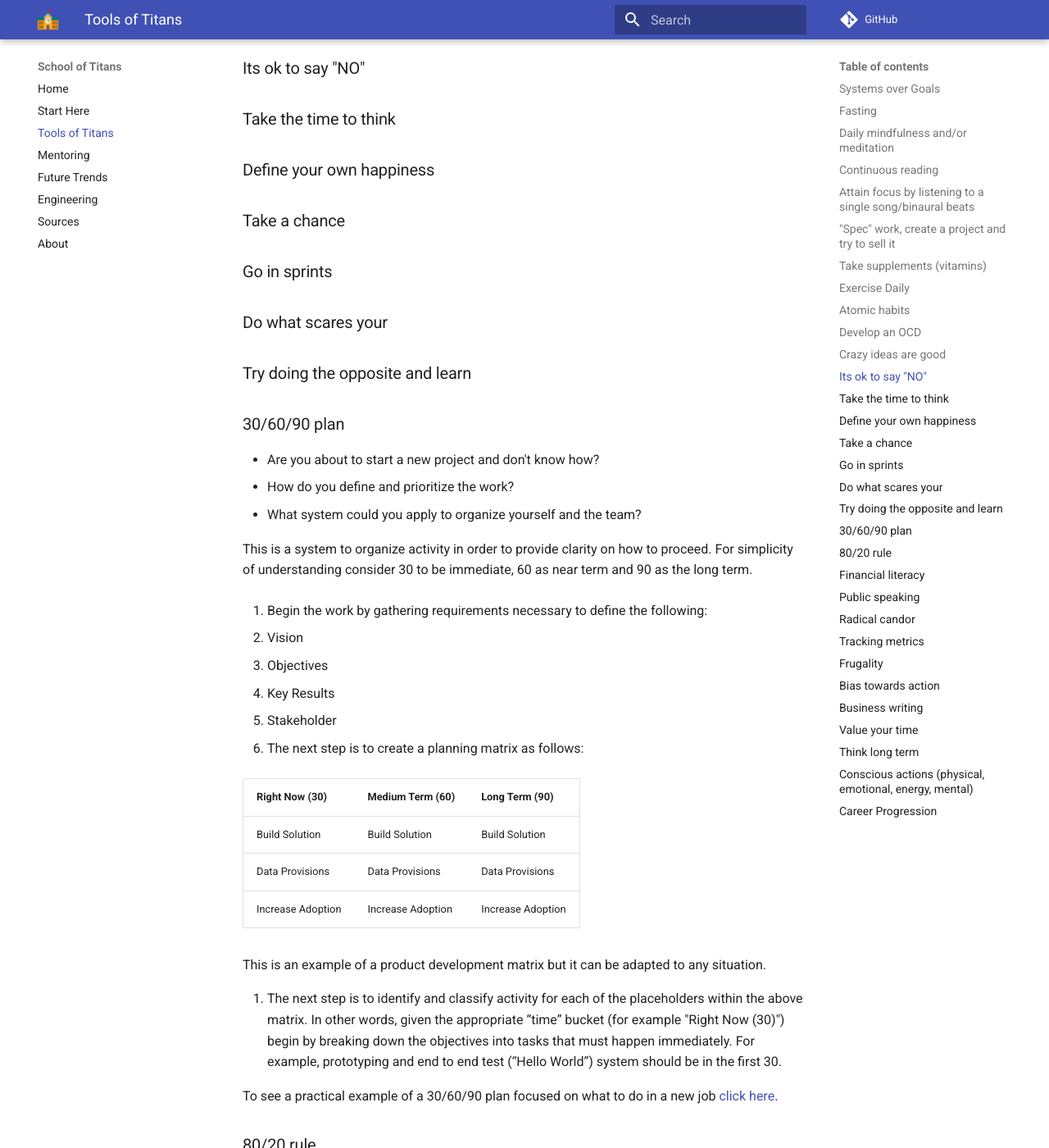
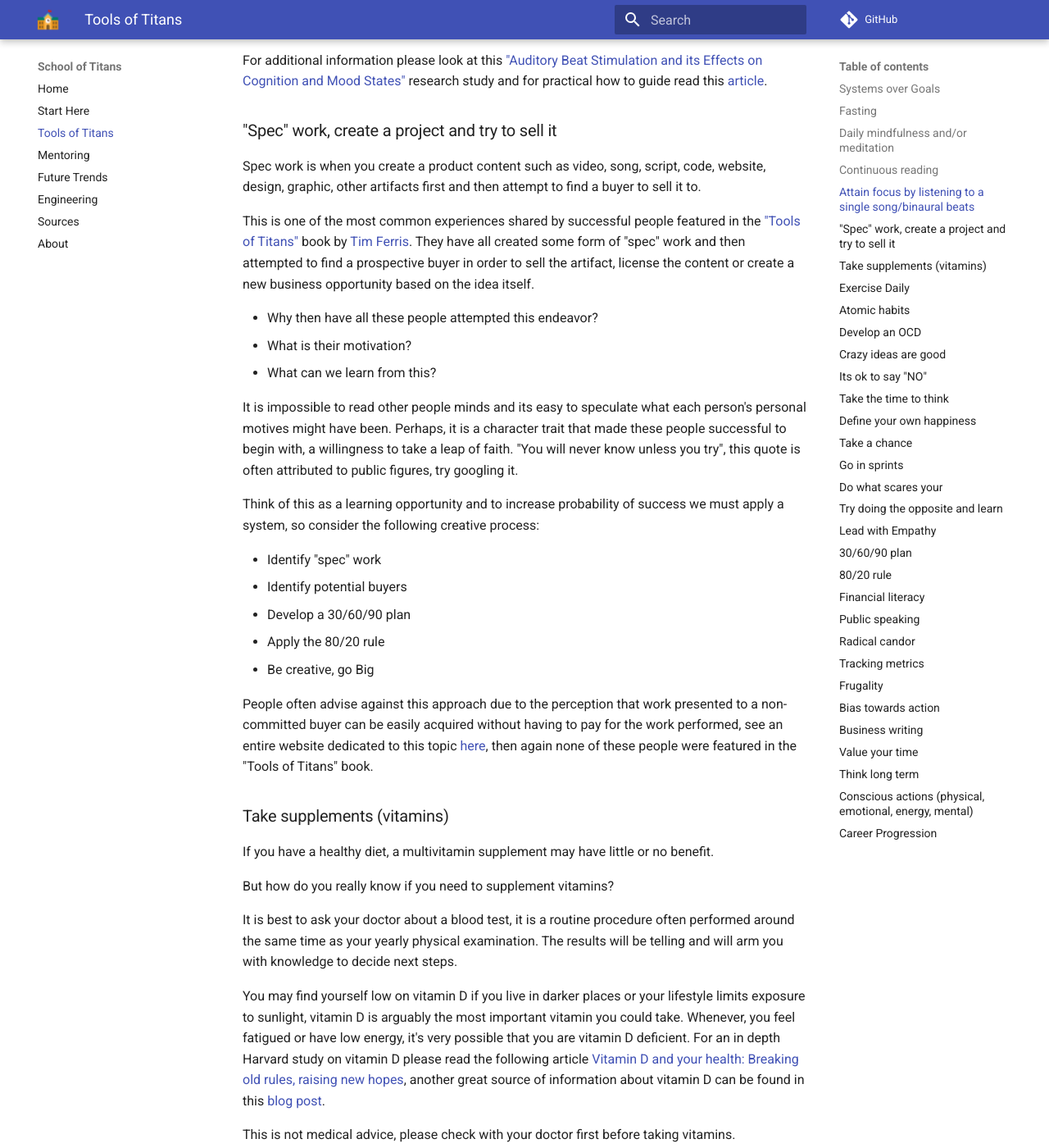
Before and after one commit to fszale/school-of-titans, an MkDocs documentation site: the page built from docs/tools.md, in a window 1280 px wide and 1400 px high, scrolled down 2939 px. Shown: the whole window at 82% size. Built offline with MkDocs 1.6.1 and Material for MkDocs 9.7.7, drawn with Linux system fonts in a browser that asks for light colours; comment, search, counter and statistics services are not loaded; some of the changed text lies outside the part shown.

Commit message:
Adding more content

```diff
--- a/docs/tools.md
+++ b/docs/tools.md
@@ -29,6 +29,14 @@
 This is not medical advice, please check with your doctor first before attempting to fast.
 
 ### Daily mindfulness and/or meditation
+Mindfulness is a type of meditation where you have to intentionally focus on whatever is happening without injecting your bias to interpret and/or pass judgement.
+
+I find this skill to be an enabler for developing unbiased mindset necessary to lead with empathy.
+
+I find reading about this subject overwhelming and often impossible to verify.  You need to discover your own approach to develop this skill. I have been practicing for years and can confirm that mindful meditation allowed my brain to forge new neural pathways.  It has also materially altered my perspective on how to interpret our reality. In my personal experience, the benefits of this practice result in heighten sense of self awareness, unbiased judgment, profound increase of empathy and compassion, emotional stability, accurate perception of other people emotional state and mental calmness under all circumstances.
+
+This is a complex area of study and I encourage you to search and discover your own research materials. One the few books I could "connect with" is ["Practicing Mindfulness: An Introduction to Meditation"](https://www.amazon.com/Practicing-Mindfulness-Introduction-Great-Courses-ebook/dp/B07CNLSXC2), although it was impossible for me to maintain focus while reading it. I opted for the audio version instead and spent many hours walking the dog while absorbing and practicing the content as advised.
+
 ### Continuous reading
 - Are you seeking knowledge?
 - Do you want to become a better writer?
@@ -62,7 +70,37 @@
 For additional information please look at this ["Auditory Beat Stimulation and its Effects on Cognition and Mood States"](https://www.ncbi.nlm.nih.gov/pmc/articles/PMC4428073/) research study and for practical how to guide read this [article](https://www.healthline.com/health/binaural-beats#potential-benefits).
 
 ### "Spec" work, create a project and try to sell it
+Spec work is when you create a product content such as video, song, script, code, website, design, graphic, other artifacts first and then attempt to find a buyer to sell it to.
+
+This is one of the most common experiences shared by successful people featured in the ["Tools of Titans"](https://www.amazon.com/Tools-Titans-Billionaires-World-Class-Performers/dp/1328683788) book by [Tim Ferris](https://www.youtube.com/c/timferriss). They have all created some form of "spec" work and then attempted to find a prospective buyer in order to sell the artifact, license the content or create a new business opportunity based on the idea itself.
+
+- Why then have all these people attempted this endeavor?
+- What is their motivation?
+- What can we learn from this?
+
+It is impossible to read other people minds and its easy to speculate what each person's personal motives might have been. Perhaps, it is a character trait that made these people successful to begin with, a willingness to take a leap of faith. "You will never know unless you try", this quote is often attributed to public figures, try googling it.
+
+Think of this as a learning opportunity and to increase probability of success we must apply a system, so consider the following creative process:
+
+- Identify "spec" work
+- Identify potential buyers
+- Develop a 30/60/90 plan
+- Apply the 80/20 rule
+- Be creative, go Big
+
+People often advise against this approach due to the perception that work presented to a non-committed buyer can be easily acquired without having to pay for the work performed, see an entire website dedicated to this topic [here](https://www.nospec.com/), then again none of these people were featured in the "Tools of Titans" book.
+
 ### Take supplements (vitamins)
+If you have a healthy diet, a multivitamin supplement may have little or no benefit.
+
+But how do you really know if you need to supplement vitamins?
+
+It is best to ask your doctor about a blood test, it is a routine procedure often performed around the same time as your yearly physical examination.  The results will be telling and will arm you with knowledge to decide next steps.
+
+ You may find yourself low on vitamin D if you live in darker places or your lifestyle limits exposure to sunlight, vitamin D is arguably the most important vitamin you could take. Whenever, you feel fatigued or have low energy, it's very possible that you are vitamin D deficient. For an in depth Harvard study on vitamin D please read the following article [Vitamin D and your health: Breaking old rules, raising new hopes](https://www.health.harvard.edu/staying-healthy/vitamin-d-and-your-health-breaking-old-rules-raising-new-hopes), another great source of information about vitamin D can be found in this [blog post](https://www.huffpost.com/entry/vitamin-d-may-be-the-most-important-nutrient-you-need_b_8235466#:~:text=Vitamin%20D%20is%20arguably%20the,Vitamin%20D%20levels%20are%20low.).
+
+This is not medical advice, please check with your doctor first before taking vitamins.
+
 ### Exercise Daily
 ### Atomic habits
 ### Develop an OCD
@@ -74,7 +112,7 @@
 ### Go in sprints
 ### Do what scares your
 ### Try doing the opposite and learn
-
+### Lead with Empathy
 ### 30/60/90 plan
 - Are you about to start a new project and don't know how?
 - How do you define and prioritize the work?
```
Also changed, not shown: other parts of docs/tools.md (+9 -9 lines), docs/start.md (+1 -1 lines).
